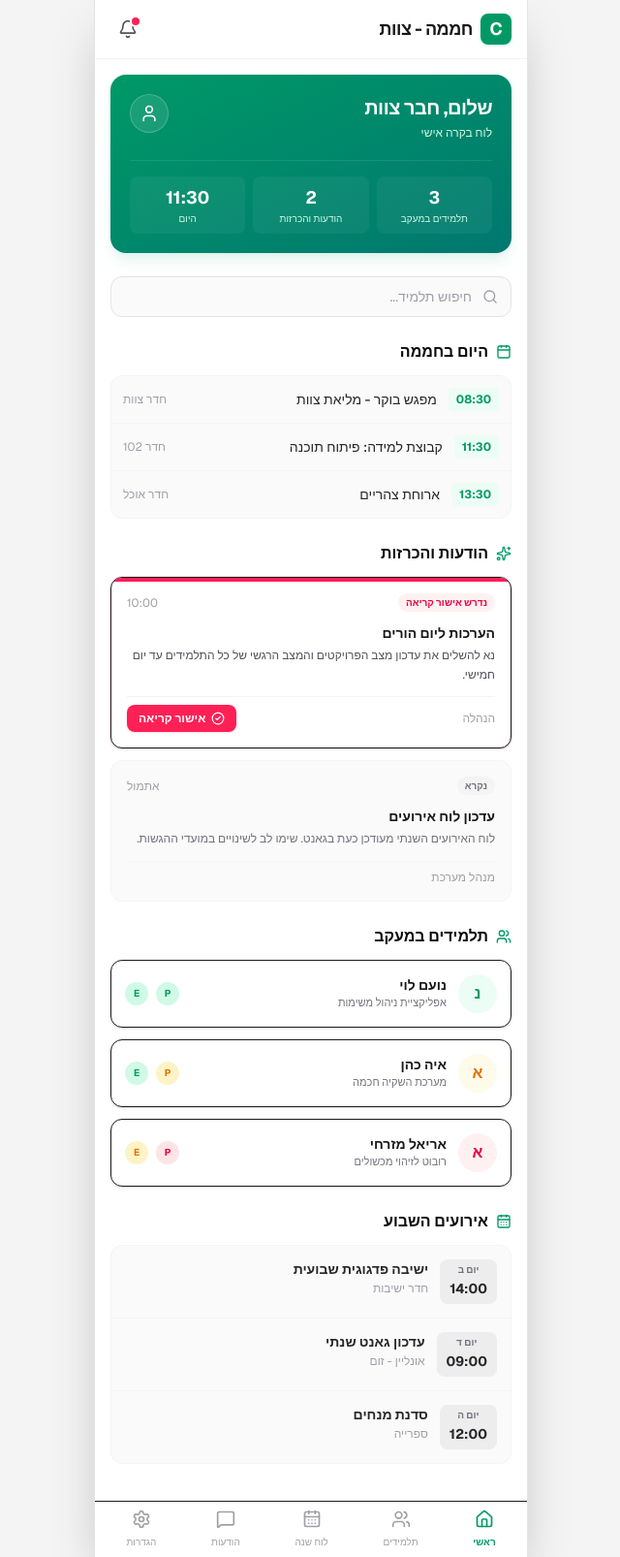
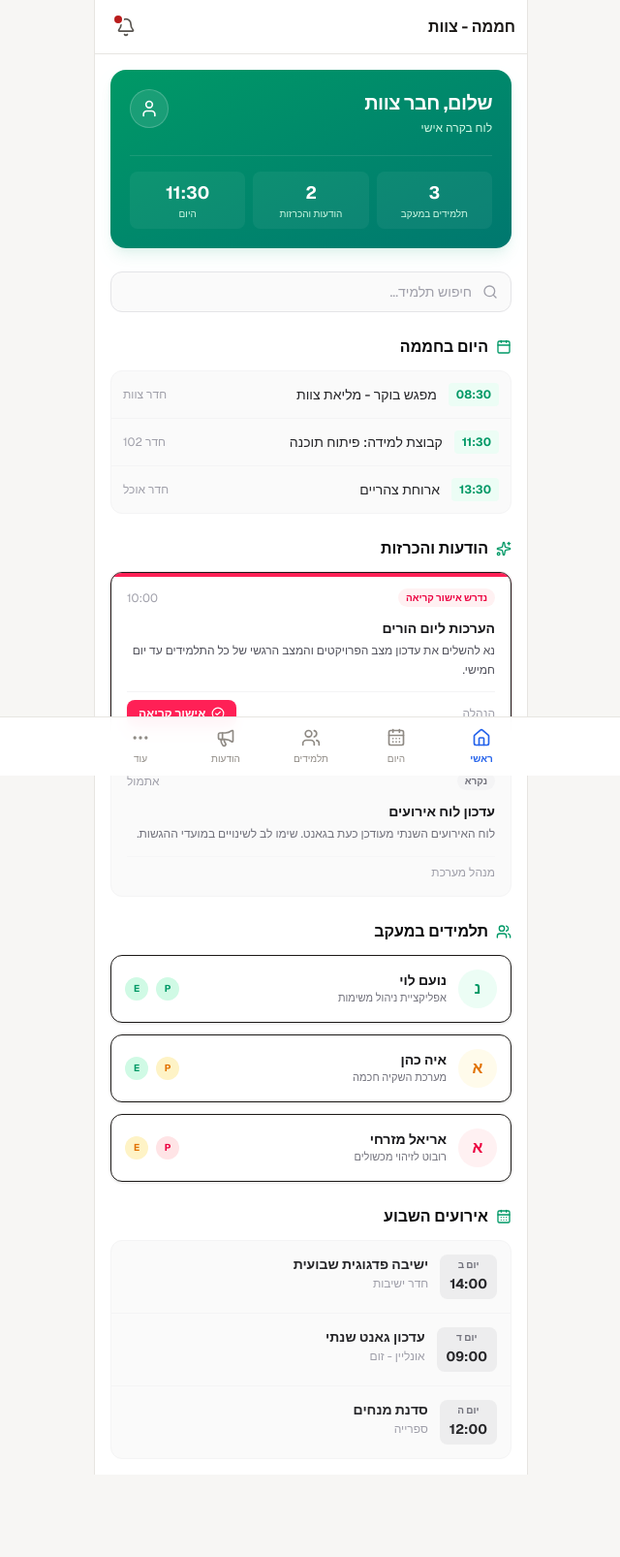
Before and after one commit to Rnteacher/noa, a Next.js app: page /dashboard in a window 1280 px wide. Shown: the whole page at 97% size, without its empty margins (319-959 px from the left). Built offline with nearby package versions, Linux system fonts and the light colour scheme; no server answers.

Commit message:
Wire app shell navigation and placeholder tabs

```diff
--- /dev/null
+++ b/src/app/(app)/announcements/page.tsx
@@ -0,0 +1,18 @@
+import { Megaphone } from 'lucide-react';
+import { AppHeader, EmptyState } from '@/components/ui';
+import { t } from '@/lib/i18n';
+
+export default function AnnouncementsPage() {
+  return (
+    <div className="mx-auto flex w-full max-w-md flex-1 flex-col">
+      <AppHeader title={t('nav.announcements')} />
+      <main className="flex-1 p-4">
+        <EmptyState
+          icon={<Megaphone aria-hidden="true" className="h-6 w-6" />}
+          title={t('placeholder.comingSoon')}
+          description={t('placeholder.announcements')}
+        />
+      </main>
+    </div>
+  );
+}
--- a/src/app/(app)/dashboard/page.tsx
+++ b/src/app/(app)/dashboard/page.tsx
@@ -1,17 +1,15 @@
 import { t } from "@/lib/i18n";
 import Link from "next/link";
 import { createClient } from "@/lib/supabase/server";
+import { AppHeader } from "@/components/ui";
 import {
   Bell,
   Search,
   CheckCircle2,
   Calendar,
   User,
-  Home,
   Users,
   CalendarDays,
-  Settings,
-  MessageSquare,
   Sparkles,
   ShieldCheck,
 } from "lucide-react";
@@ -21,28 +19,19 @@ export default async function DashboardPage() {
   const { data: isSuperAdmin } = await supabase.rpc("current_user_is_super_admin");
 
   return (
-    <div className="min-h-screen bg-zinc-100 dark:bg-zinc-950 flex justify-center items-stretch font-sans">
-      {/* Mobile-first layout container: max-w-md on desktop, full-width on mobile */}
-      <div className="w-full max-w-md bg-white dark:bg-zinc-900 border-x border-zinc-200 dark:border-zinc-800 flex flex-col shadow-2xl relative pb-20">
+    <div className="mx-auto flex w-full max-w-md flex-1 flex-col border-x border-line bg-surface-raised">
+      <AppHeader
+        title={t("app.title")}
+        trailing={
+          <button className="relative flex h-10 w-10 items-center justify-center rounded-full text-ink-secondary transition-colors hover:bg-surface-sunken focus-visible:outline-none focus-visible:ring-2 focus-visible:ring-accent">
+            <Bell aria-hidden="true" className="h-5 w-5" />
+            <span className="absolute top-2 end-2 h-2 w-2 rounded-full bg-status-critical ring-2 ring-surface-raised" />
+          </button>
+        }
+      />
 
-        {/* Top Header */}
-        <header className="sticky top-0 bg-white/95 dark:bg-zinc-900/95 backdrop-blur-sm z-10 border-b border-zinc-100 dark:border-zinc-800 px-4 py-3 flex items-center justify-between">
-          <div className="flex items-center gap-2">
-            <div className="w-8 h-8 rounded-lg bg-emerald-600 flex items-center justify-center text-white font-bold text-lg shadow-sm shadow-emerald-500/20">
-              C
-            </div>
-            <span className="font-bold text-lg text-zinc-900 dark:text-zinc-50 tracking-tight">
-              {t("app.title")}
-            </span>
-          </div>
-          <button className="relative p-2 rounded-full hover:bg-zinc-100 dark:hover:bg-zinc-800 text-zinc-600 dark:text-zinc-400 transition-colors">
-            <Bell className="w-5 h-5" />
-            <span className="absolute top-1.5 right-1.5 w-2 h-2 rounded-full bg-rose-500 ring-2 ring-white dark:ring-zinc-900" />
-          </button>
-        </header>
-
-        {/* Scrollable Dashboard Area */}
-        <main className="flex-1 overflow-y-auto p-4 space-y-6">
+      {/* Scrollable Dashboard Area */}
+      <main className="flex-1 p-4 space-y-6">
 
           {/* Welcome Dashboard Section */}
           <section className="bg-gradient-to-br from-emerald-600 to-teal-700 text-white rounded-2xl p-5 shadow-lg shadow-emerald-600/10">
@@ -325,32 +314,6 @@ export default async function DashboardPage() {
           </section>
 
         </main>
-
-        {/* Bottom Navigation */}
-        <nav className="absolute bottom-0 inset-x-0 bg-white/95 dark:bg-zinc-900/95 backdrop-blur-sm border-t border-zinc-150 dark:border-zinc-800 flex items-center justify-around py-2 px-1 z-10">
-          <button className="flex flex-col items-center gap-1.5 text-emerald-600 font-semibold text-[10px]">
-            <Home className="w-5 h-5" />
-            <span>{t("nav.dashboard")}</span>
-          </button>
-          <button className="flex flex-col items-center gap-1.5 text-zinc-400 dark:text-zinc-500 text-[10px] font-medium hover:text-zinc-600 dark:hover:text-zinc-300">
-            <Users className="w-5 h-5" />
-            <span>{t("nav.students")}</span>
-          </button>
-          <button className="flex flex-col items-center gap-1.5 text-zinc-400 dark:text-zinc-500 text-[10px] font-medium hover:text-zinc-600 dark:hover:text-zinc-300">
-            <CalendarDays className="w-5 h-5" />
-            <span>{t("nav.calendar")}</span>
-          </button>
-          <button className="flex flex-col items-center gap-1.5 text-zinc-400 dark:text-zinc-500 text-[10px] font-medium hover:text-zinc-600 dark:hover:text-zinc-300">
-            <MessageSquare className="w-5 h-5" />
-            <span>{t("nav.announcements")}</span>
-          </button>
-          <button className="flex flex-col items-center gap-1.5 text-zinc-400 dark:text-zinc-500 text-[10px] font-medium hover:text-zinc-600 dark:hover:text-zinc-300">
-            <Settings className="w-5 h-5" />
-            <span>{t("nav.settings")}</span>
-          </button>
-        </nav>
-
-      </div>
     </div>
   );
 }
--- a/src/app/(app)/dev/ui/page.tsx
+++ b/src/app/(app)/dev/ui/page.tsx
@@ -2,7 +2,6 @@ import { Inbox, Search } from 'lucide-react';
 import {
   Alert,
   AppHeader,
-  BottomNav,
   Card,
   EmptyState,
   ListRow,
@@ -17,11 +16,11 @@ import { t } from '@/lib/i18n';
  * Internal component showcase for the base UI kit. Protected like every
  * other app route by src/proxy.ts; renders static examples only, so it is
  * independent of seed data. Section headings are component identifiers,
- * not user-facing copy.
+ * not user-facing copy. The bottom nav comes from the shared (app) layout.
  */
 export default function UiShowcasePage() {
   return (
-    <div className="mx-auto flex min-h-screen w-full max-w-md flex-col bg-surface pb-24">
+    <div className="mx-auto flex w-full max-w-md flex-1 flex-col">
       <AppHeader
         title={t('app.title')}
         backHref="/dashboard"
@@ -152,8 +151,6 @@ export default function UiShowcasePage() {
           </Card>
         </section>
       </main>
-
-      <BottomNav />
     </div>
   );
 }
--- /dev/null
+++ b/src/app/(app)/layout.tsx
@@ -0,0 +1,16 @@
+import type { ReactNode } from 'react';
+import { BottomNav } from '@/components/ui';
+
+/**
+ * Shared shell for protected app screens. The persistent bottom tab bar and
+ * the spacing that keeps it from covering content live here; each page
+ * renders its own header (titles and back affordances differ per screen).
+ */
+export default function AppLayout({ children }: { children: ReactNode }) {
+  return (
+    <>
+      <div className="flex min-h-screen flex-col pb-20">{children}</div>
+      <BottomNav />
+    </>
+  );
+}
--- /dev/null
+++ b/src/app/(app)/more/page.tsx
@@ -0,0 +1,18 @@
+import { Ellipsis } from 'lucide-react';
+import { AppHeader, EmptyState } from '@/components/ui';
+import { t } from '@/lib/i18n';
+
+export default function MorePage() {
+  return (
+    <div className="mx-auto flex w-full max-w-md flex-1 flex-col">
+      <AppHeader title={t('nav.more')} />
+      <main className="flex-1 p-4">
+        <EmptyState
+          icon={<Ellipsis aria-hidden="true" className="h-6 w-6" />}
+          title={t('placeholder.comingSoon')}
+          description={t('placeholder.more')}
+        />
+      </main>
+    </div>
+  );
+}
--- /dev/null
+++ b/src/app/(app)/students/page.tsx
@@ -0,0 +1,18 @@
+import { Users } from 'lucide-react';
+import { AppHeader, EmptyState } from '@/components/ui';
+import { t } from '@/lib/i18n';
+
+export default function StudentsPage() {
+  return (
+    <div className="mx-auto flex w-full max-w-md flex-1 flex-col">
+      <AppHeader title={t('nav.students')} />
+      <main className="flex-1 p-4">
+        <EmptyState
+          icon={<Users aria-hidden="true" className="h-6 w-6" />}
+          title={t('placeholder.comingSoon')}
+          description={t('placeholder.students')}
+        />
+      </main>
+    </div>
+  );
+}
--- /dev/null
+++ b/src/app/(app)/today/page.tsx
@@ -0,0 +1,18 @@
+import { CalendarDays } from 'lucide-react';
+import { AppHeader, EmptyState } from '@/components/ui';
+import { t } from '@/lib/i18n';
+
+export default function TodayPage() {
+  return (
+    <div className="mx-auto flex w-full max-w-md flex-1 flex-col">
+      <AppHeader title={t('nav.today')} />
+      <main className="flex-1 p-4">
+        <EmptyState
+          icon={<CalendarDays aria-hidden="true" className="h-6 w-6" />}
+          title={t('placeholder.comingSoon')}
+          description={t('placeholder.today')}
+        />
+      </main>
+    </div>
+  );
+}
--- a/src/i18n/en.json
+++ b/src/i18n/en.json
@@ -12,6 +12,11 @@
   "status.positive": "On track",
   "status.caution": "Needs attention",
   "status.critical": "Needs intervention",
+  "placeholder.comingSoon": "Coming soon",
+  "placeholder.today": "Your school day at Chamama will appear here soon.",
+  "placeholder.students": "Student search and student cards will appear here soon.",
+  "placeholder.announcements": "Staff announcements will appear here soon.",
+  "placeholder.more": "Settings, calendar, and more tools will appear here soon.",
   "announcements.acknowledge": "Acknowledge Read",
   "announcements.acknowledged": "Read",
   "announcements.requiredAcknowledge": "Requires Acknowledgment",
--- a/src/i18n/he.json
+++ b/src/i18n/he.json
@@ -12,6 +12,11 @@
   "status.positive": "תקין",
   "status.caution": "דורש תשומת לב",
   "status.critical": "דורש התערבות",
+  "placeholder.comingSoon": "בקרוב",
+  "placeholder.today": "סדר היום של החממה יופיע כאן בקרוב.",
+  "placeholder.students": "חיפוש תלמידים וכרטיסי תלמידים יופיעו כאן בקרוב.",
+  "placeholder.announcements": "הודעות והכרזות של הצוות יופיעו כאן בקרוב.",
+  "placeholder.more": "הגדרות, לוח שנה וכלים נוספים יופיעו כאן בקרוב.",
   "announcements.acknowledge": "אישור קריאה",
   "announcements.acknowledged": "נקרא",
   "announcements.requiredAcknowledge": "נדרש אישור קריאה",
```
Also changed, not shown: 1 other file (tests, documents, lock files or other folders).
